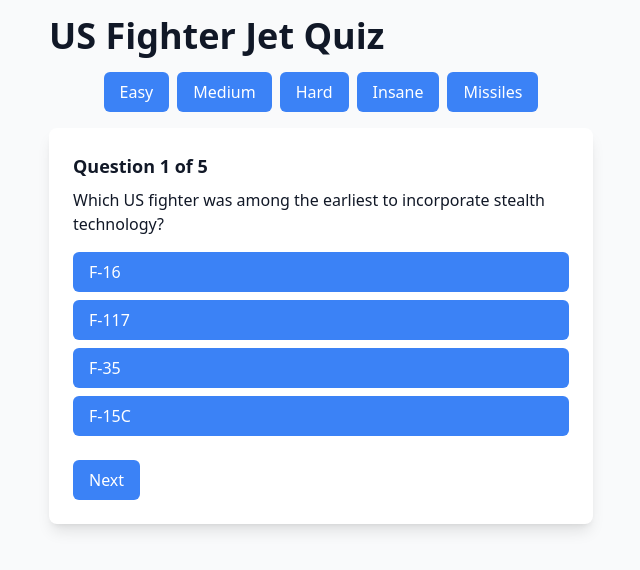
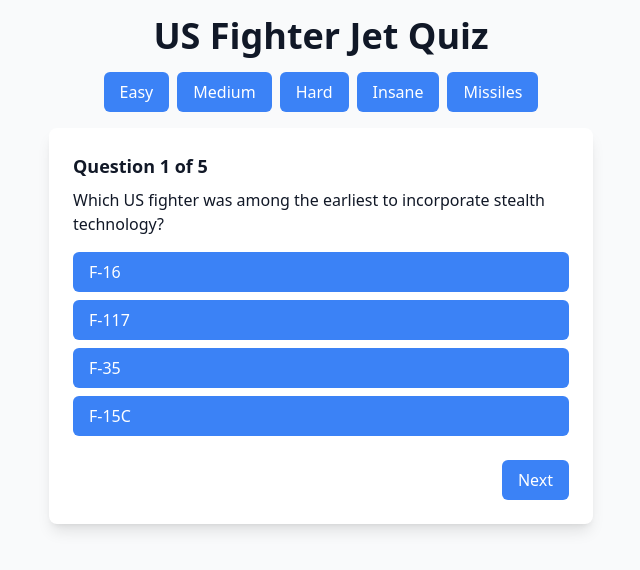
Before and after one commit to Gamingfalcon434/airplane-quiz-app, a React (Vite) app: page / in a window 1280 px wide. Shown: the top 570 px of the page, without its empty margins (319-959 px from the left). Built offline with nearby package versions, Linux system fonts and the light colour scheme.

Commit message:
Update App.jsx

```diff
--- a/src/App.jsx
+++ b/src/App.jsx
@@ -125,7 +125,7 @@ function USFighterJetQuiz() {
   if (!questions.length) {
     return (
       <div className="p-4">
-        <h1 className="text-2xl font-bold mb-4">US Fighter Jet Quiz</h1>
+        <h1 className="text-4xl font-bold mb-4 text-center">US Fighter Jet Quiz</h1>
         <p>No questions available for this difficulty yet.</p>
       </div>
     );
@@ -158,7 +158,7 @@ function USFighterJetQuiz() {
       exit={{ opacity: 0 }}
       className="max-w-xl mx-auto p-4"
     >
-      <h1 className="text-4xl font-bold mb-4 justify-center">US Fighter Jet Quiz</h1>
+      <h1 className="text-4xl font-bold mb-4 text-center">US Fighter Jet Quiz</h1>
       <div className="flex flex-wrap gap-2 mb-4 justify-center">
         <Button variant={difficulty === "easy" ? "default" : "outline"} onClick={() => handleDifficultyChange("easy")}>Easy</Button>
         <Button variant={difficulty === "medium" ? "default" : "outline"} onClick={() => handleDifficultyChange("medium")}>Medium</Button>
@@ -213,9 +213,11 @@ function USFighterJetQuiz() {
                   {option}
                 </Button>
               ))}
-              <Button onClick={handleNext} className="mt-4 justify-right">
-                {currentQuestionIndex < questions.length - 1 ? "Next" : "Finish"}
-              </Button>
+              <div className="flex justify-end">
+                <Button onClick={handleNext} className="mt-4 justify-right">
+                  {currentQuestionIndex < questions.length - 1 ? "Next" : "Finish"}
+                </Button>
+              </div>
             </CardContent>
           </Card>
         </>
```
